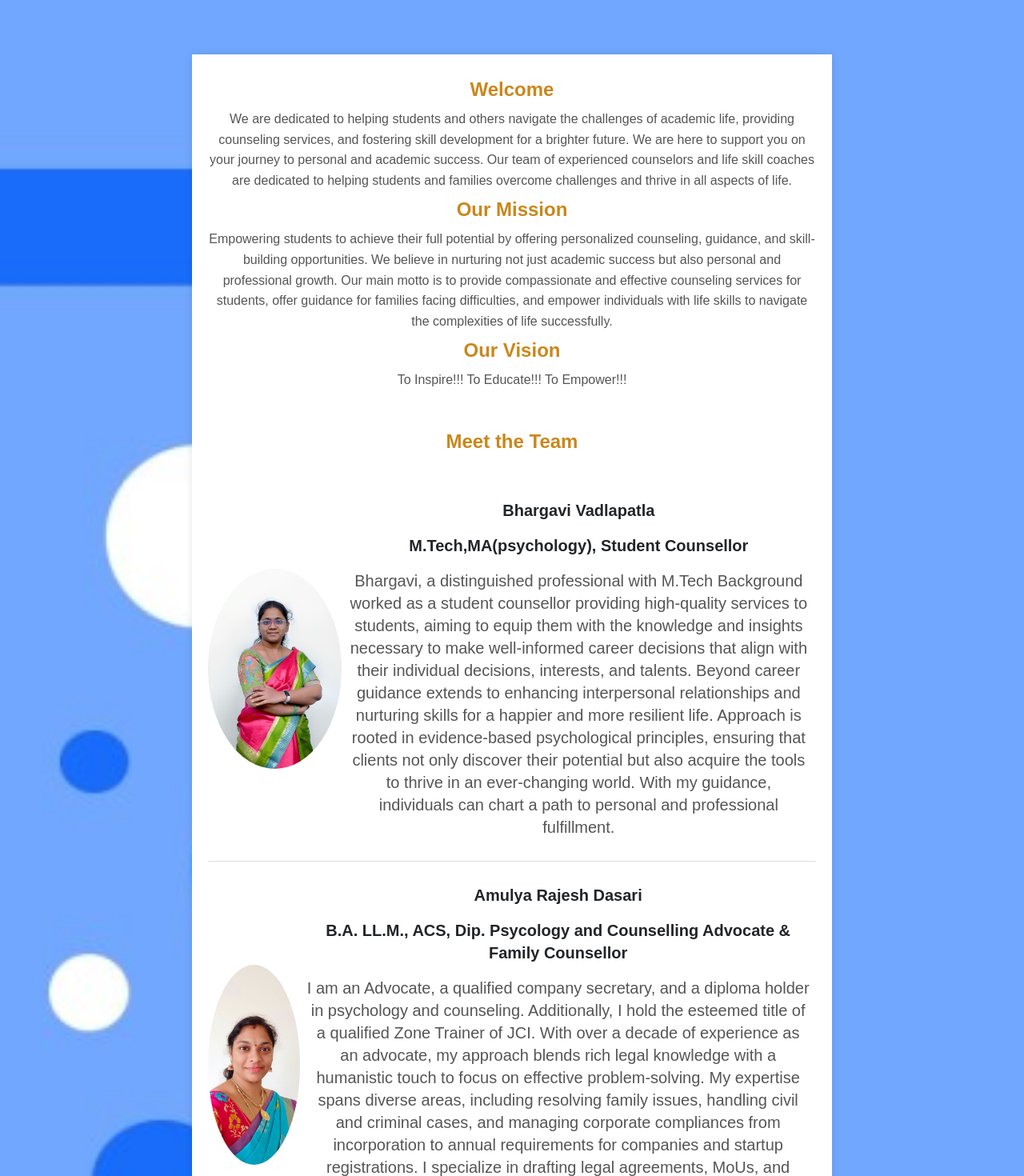
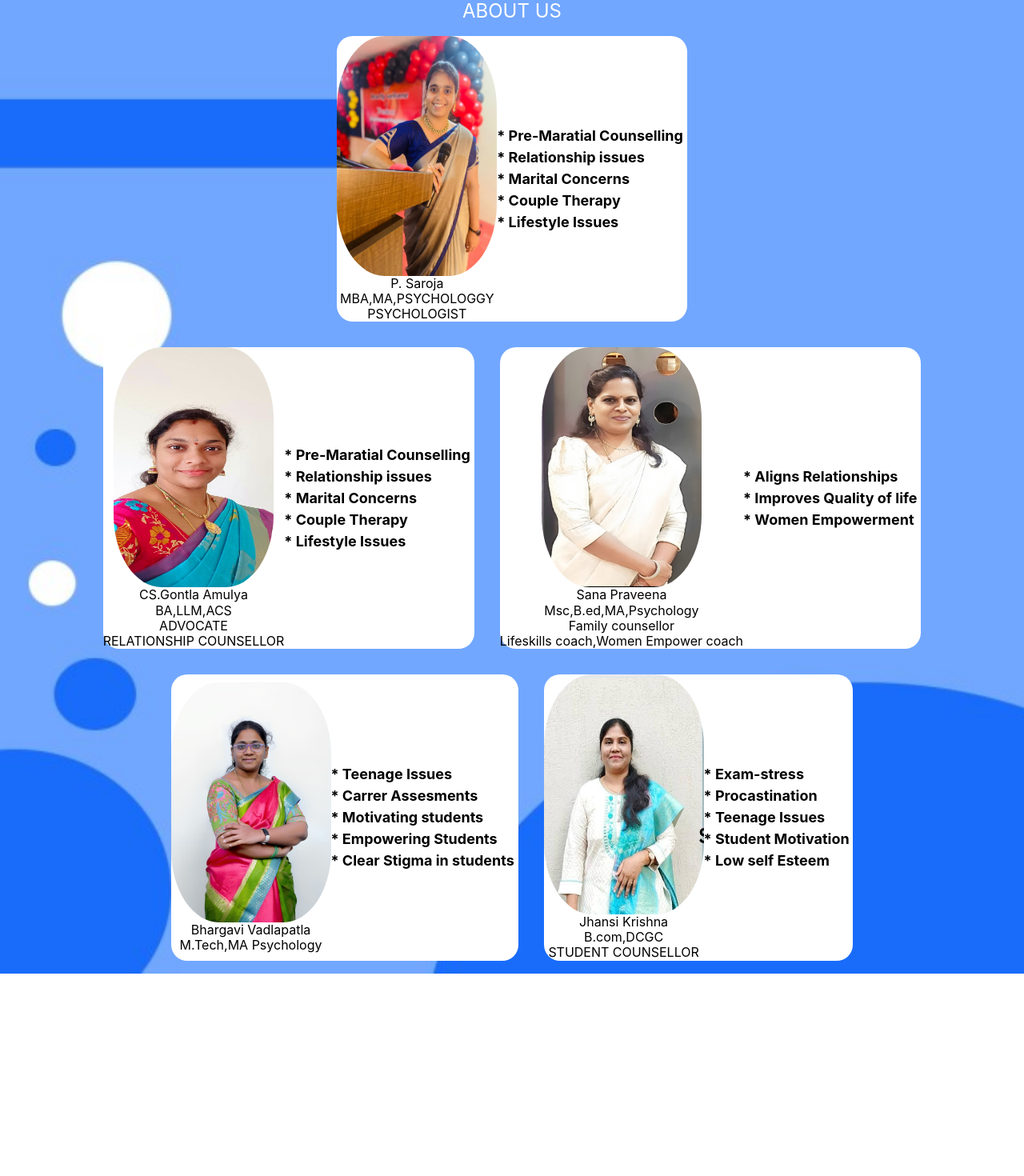
Before and after one commit to mohitratan18/ignit_frontend, a React (Create React App) app: page /aboutus in a window 1280 px wide. Shown: the top 1470 px of the page at 80% size. After the commit the page ends 1217 px from the top, so only its background shows below. Built offline with nearby package versions, Linux system fonts and the light colour scheme.

Commit message:
about us

```diff
--- a/src/components/Aboutus.js
+++ b/src/components/Aboutus.js
@@ -1,92 +1,88 @@
 import React from "react";
-import "../Assests/Aboutus.css";
-import img2 from "../Assests/img1.jpeg";
-import img1 from "../Assests/img2.jpeg";
+import style from "./aboutus.module.css"
+import img1 from "../Assests/img1.jpeg";
+import img2 from "../Assests/img2.jpeg";
 import img3 from "../Assests/img3.jfif";
+import img4 from "../Assests/img4.jpeg";
+import img5 from "../Assests/img5.jpeg";
 
-const TeamMember = ({ imgSrc, alt, name, role, bio }) => (
-  <div className="team-member flex justify-center items-center">
-    <img
-      src={imgSrc}
-      alt={alt}
-      className="team-member-img rounded-full w-[200px] one1"
-      style={{
-        width:"350px",
-        height:"250px",
-        borderRadius:"50%"
-      }}
-    />
-    <div>
-      <h4 className="p-2 text-xl font-bold">{name}</h4>
-      <h3 className="p-2 text-xl font-bold">{role}</h3>
-      <p className="p-2 text-xl">{bio}</p>
+const Aboutus = () => {
+  return (
+    <div className={style.container}>
+
+      <h1>ABOUT US</h1>
+
+      <div className={style.one}>
+        <div className={style.subimg}>
+          <img className={style.image} src={img5} alt="" />
+          <h3>P. Saroja</h3>
+          <h4>MBA,MA,PSYCHOLOGGY</h4>
+          <h4>PSYCHOLOGIST</h4>
+        </div>
+        <span className={style.matter}>
+          * Pre-Maratial Counselling <br /> * Relationship issues <br /> *
+          Marital Concerns <br />* Couple Therapy <br /> * Lifestyle Issues
+        </span>
+      </div>
+
+      <div className={style.two}>
+      <div className={style.one}>
+        <div className={style.subimg}>
+          <img className={style.image} src={img1} alt="" />
+          <h3>CS.Gontla Amulya</h3>
+          <h4>BA,LLM,ACS</h4>
+          <h4>ADVOCATE</h4>
+          <h4>RELATIONSHIP COUNSELLOR</h4>
+        </div>
+        <span className={style.matter}>
+          * Pre-Maratial Counselling <br /> * Relationship issues <br /> *
+          Marital Concerns <br />* Couple Therapy <br /> * Lifestyle Issues
+        </span>
+      </div>
+
+        <div className={style.one}>
+          <div className={style.subimg}>
+            <img className={style.image} src={img3} alt="" />
+            <h3>Sana Praveena</h3>
+            <h4>Msc,B.ed,MA,Psychology</h4>
+            <h4>Family counsellor</h4>
+            <h4>Lifeskills coach,Women Empower coach</h4>
+          </div>
+          <span className={style.matter}>
+            * Aligns Relationships <br /> * Improves Quality of life <br /> *
+            Women Empowerment
+          </span>
+        </div>
+      </div>
+
+      <div className={style.two}>
+        <div className={style.one}>
+          <div className={style.subimg}>
+            <img className={style.image} src={img2} alt="" />
+            <h3>Bhargavi Vadlapatla</h3>
+            <h4>M.Tech,MA Psychology</h4>
+          </div>
+          <span className={style.matter}>
+            * Teenage Issues <br /> * Carrer Assesments <br /> *
+            Motivating students <br />* Empowering Students <br /> * Clear Stigma in students
+          </span>
+        </div>
+
+        <div className={style.one}>
+          <div className={style.subimg}>
+            <img className={style.image} src={img4} alt="" />
+            <h3>Jhansi Krishna</h3>
+            <h4>B.com,DCGC</h4>
+            <h4>STUDENT COUNSELLOR</h4>
+          </div>
+          <span className={style.matter}>
+            * Exam-stress <br /> * Procastination <br /> *
+            Teenage Issues <br />* Student Motivation <br /> * Low self Esteem
+          </span>
+        </div>
+      </div>
     </div>
-  </div>
-);
-const newone = {
-  background: "radial-gradient(#caf0f8,#6b9fec)",
+  );
 };
-const Aboutus = () => (
-  <div className="about-us-container h-auto w-auto flex flex-col justify-center items-center mt-5" style={{ newone }}>
-    <section className="about-section">
-      <h2 className="text-2xl font-bold p-2">Welcome </h2>
-      <p>
-        We are dedicated to helping students and others navigate the challenges of academic
-        life, providing counseling services, and fostering skill development for
-        a brighter future. We are here to support you on your journey to
-        personal and academic success. Our team of experienced counselors and
-        life skill coaches are dedicated to helping students and families
-        overcome challenges and thrive in all aspects of life.
-      </p>
-
-      <h2 className="text-2xl p-2 font-bold">Our Mission</h2>
-      <p>
-        Empowering students to achieve their full potential by offering
-        personalized counseling, guidance, and skill-building opportunities. We
-        believe in nurturing not just academic success but also personal and
-        professional growth. Our main motto is to provide compassionate and
-        effective counseling services for students, offer guidance for families
-        facing difficulties, and empower individuals with life skills to
-        navigate the complexities of life successfully.
-      </p>
-      <h2 className="text-2xl p-2 font-bold">Our Vision</h2>
-      <p>
-        To Inspire!!!
-        To Educate!!!
-        To Empower!!!
-      </p>
-      <div className="mem">
-        <h2 className="text-2xl p-5 font-bold">Meet the Team</h2>
-
-        <TeamMember
-          imgSrc={img1}
-          alt="Team Member 1"
-          name="Bhargavi Vadlapatla"
-          role="M.Tech,MA(psychology), Student Counsellor"
-          bio="Bhargavi, a distinguished professional with M.Tech Background worked as a student counsellor providing high-quality services to students, aiming to equip them with the knowledge and insights necessary to make well-informed career decisions that align with their individual decisions, interests, and talents. Beyond career guidance extends to enhancing interpersonal relationships and nurturing skills for a happier and more resilient life. Approach is rooted in evidence-based psychological principles, ensuring that clients not only discover their potential but also acquire the tools to thrive in an ever-changing world. With my guidance, individuals can chart a path to personal and professional fulfillment."
-        />
-
-        <TeamMember
-          imgSrc={img2}
-          alt="Team Member 2"
-          name="Amulya Rajesh Dasari"
-          role=" B.A. LL.M., ACS, Dip. Psycology and Counselling
-          Advocate & Family Counsellor"
-          bio="I am an Advocate, a qualified company secretary, and a diploma holder in psychology and counseling. Additionally, I hold the esteemed title of a qualified Zone Trainer of JCI. With over a decade of experience as an advocate, my approach blends rich legal knowledge with a humanistic touch to focus on effective problem-solving. My expertise spans diverse areas, including resolving family issues, handling civil and criminal cases, and managing corporate compliances from incorporation to annual requirements for companies and startup registrations. I specialize in drafting legal agreements, MoUs, and various other contractual documents.Driven by the rising frequency of divorces, I have founded Unbox Happiness with a mission to promote happy marriages."
-        />
-
-        <TeamMember
-          imgSrc={img3}
-          alt="Team Member 3"
-          name="Praveena Sana"
-          role="M.Sc(Physics), B.Ed, M.A(Psychology) Life Skills Coach and Family Counsellor"
-          bio="I feel glad to share that I have a rich background experience in teaching across schools and colleges, I bring a wealth of knowledge and passion to education. As a life skills and career coach, I extend personalized counseling services to students, guiding them on a path of self-discovery and informed career choices. Committed to making a positive impact, I actively contribute to the empowerment of women and adolescent girls. Through a blend of teaching, counseling, and advocacy, I aspire to foster growth and resilience in individuals. Let's embark on this journey together!"
-        />
-
-        {/* Add more team members as needed */}
-      </div>
-    </section>
-  </div>
-);
 
 export default Aboutus;
--- /dev/null
+++ b/src/components/aboutus.module.css
@@ -0,0 +1,47 @@
+.container{
+    display: flex;
+    flex-direction: column;
+    flex-wrap: wrap;
+    justify-content: center;
+    align-items: center;
+    color: white;
+}
+h1{
+    font-size: x-large;
+}
+.one{
+    background-color: white;
+    display: flex;
+    flex-direction: row;
+    flex-wrap: wrap;
+    /* justify-content: center; */
+    align-items: center;
+    margin: 1rem;
+    border-radius: 20px;
+    color: black;
+}
+.matter{
+    font-size: large;
+    font-weight: bold;
+    margin-right: 0.3rem;
+}
+.image{
+    width: 200px;
+    height: 300px;
+    border-top-left-radius: 20px;
+    border-bottom-left-radius: 20px;
+     border-radius: 30%;
+    max-width: 100%;
+    min-width: 200px;
+}
+.subimg{
+    display: flex;
+    flex-direction: column;
+    align-items: center;
+    line-height: 0px;
+}
+.two{
+    display: flex;
+    flex-direction: row;
+    flex-wrap: wrap;
+}
```
Also changed, not shown: src/Assests/img4.jpeg (added), src/Assests/img5.jpeg (added).
